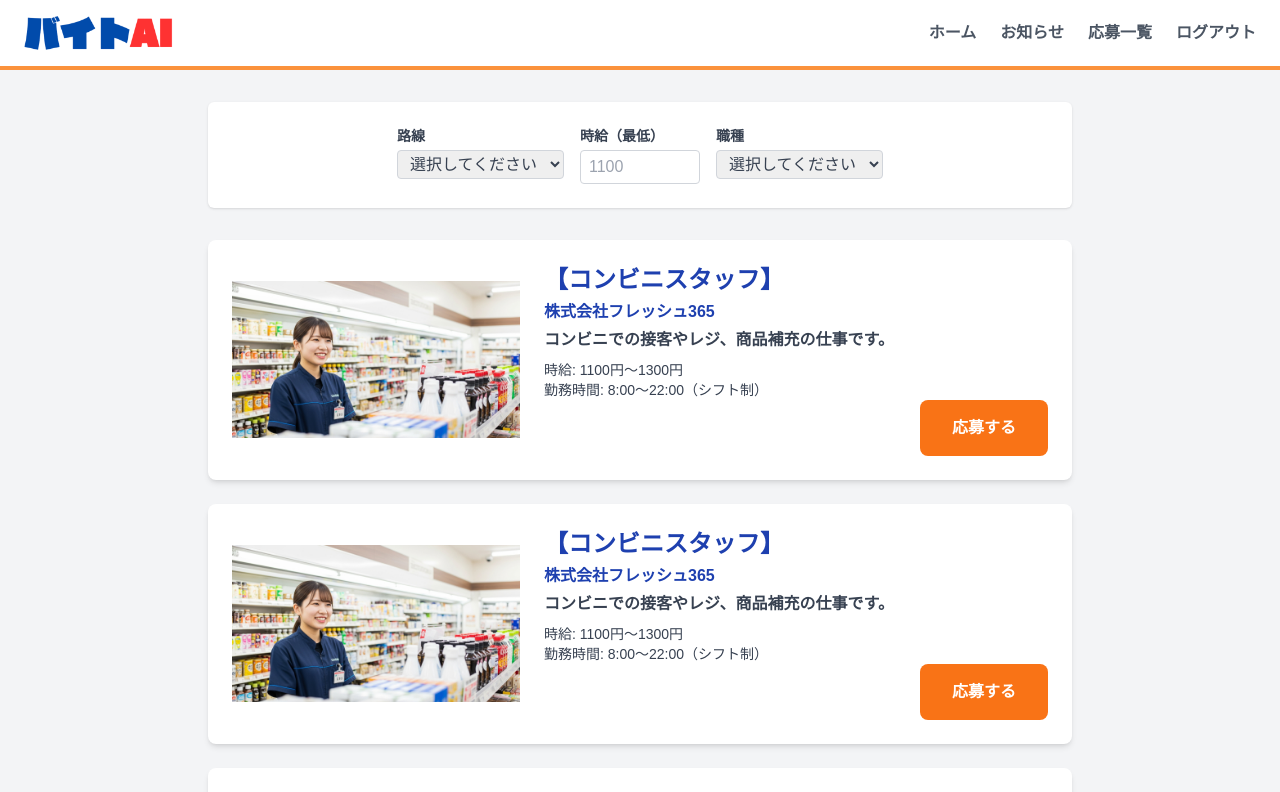
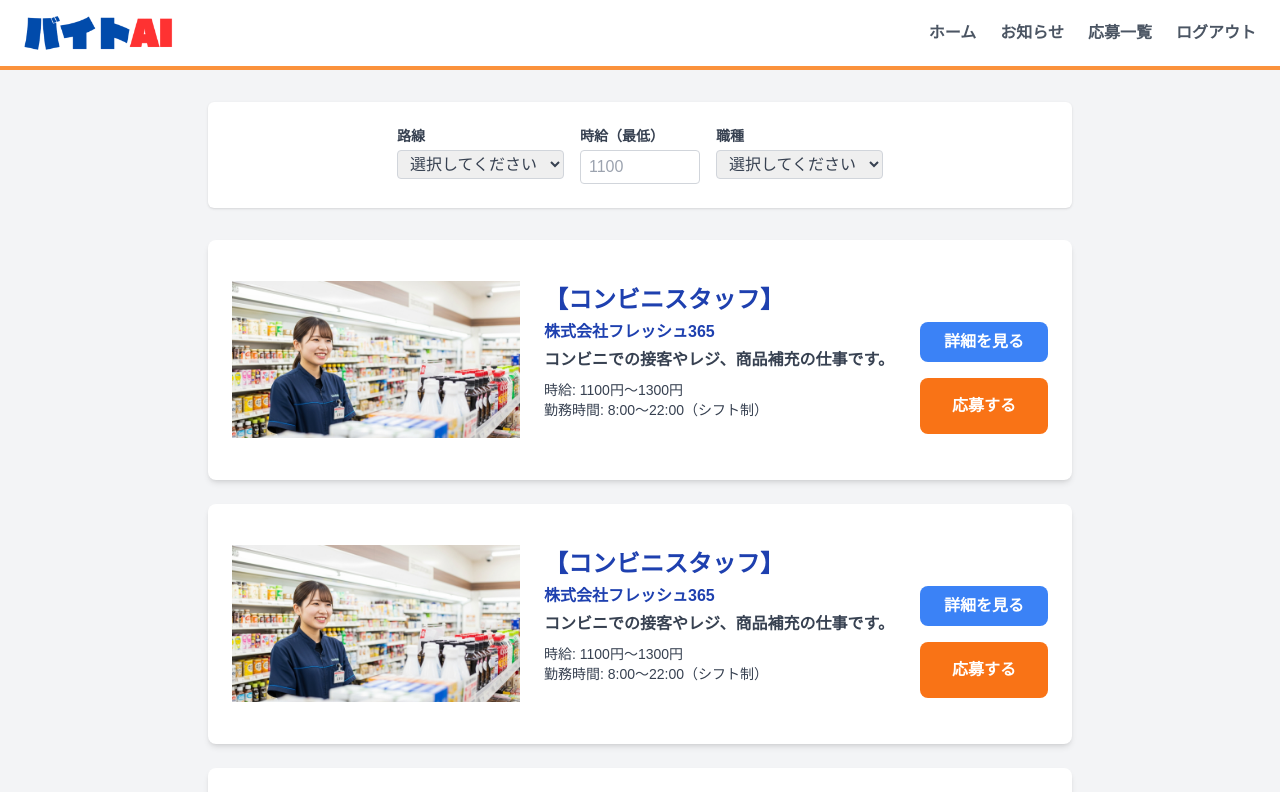
Before and after one commit to InoKotaro/baito-ai-website, a Next.js app: page / in a window 1280 px wide. Shown: the top 792 px of the page. Built offline with nearby package versions, Linux system fonts and the light colour scheme.

Commit message:
feat: 求人一覧に詳細ボタン実装

```diff
--- a/src/app/components/JobCard.jsx
+++ b/src/app/components/JobCard.jsx
@@ -1,7 +1,6 @@
 'use client';
 import Image from 'next/image';
 import Link from 'next/link';
-import { useRouter } from 'next/navigation';
 
 import LinkApplyButton from '@/app/components/ApplyButton';
 import { jobs } from '@/data/siteData.jsx';
@@ -10,8 +9,10 @@ export default function JobCard() {
   return (
     <section aria-label="求人一覧">
       {jobs.map((job) => (
-        <Link key={job.id} href={`/jobs/${job.id}`} className="block">
-          <article className="mb-6 flex cursor-pointer items-start gap-6 rounded-lg bg-white p-6 shadow-md transition-shadow hover:shadow-lg">
+        <article
+          key={job.id}
+          className="mb-6 flex items-start gap-6 rounded-lg bg-white p-6 shadow-md"
+        >
           <div className="relative h-48 w-72 flex-shrink-0">
             <Image
               src={job.image}
@@ -20,7 +21,7 @@ export default function JobCard() {
               className="rounded-md object-contain"
             />
           </div>
-            <div className="flex-grow">
+          <div className="flex-grow md:pt-5">
             <h2 className="mb-1 text-2xl font-bold text-blue-800">
               {job.title}
             </h2>
@@ -35,11 +36,16 @@ export default function JobCard() {
             </p>
           </div>
 
-            <div className="ml-auto flex items-end self-stretch">
+          <div className="ml-auto flex flex-col items-center justify-center gap-4 self-stretch md:pt-9">
+            <Link
+              href={`/jobs/${job.id}`}
+              className="w-full rounded-lg bg-blue-500 px-4 py-2 text-center font-bold text-white transition-colors hover:bg-blue-600"
+            >
+              詳細を見る
+            </Link>
             <LinkApplyButton jobId={job.id} />
           </div>
         </article>
-        </Link>
       ))}
     </section>
   );
```
Lines whose indentation alone changed are shown as unchanged.
